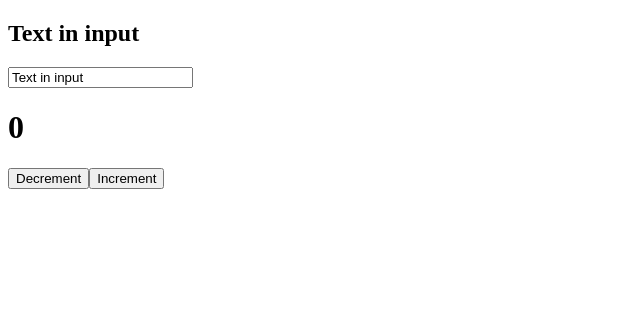
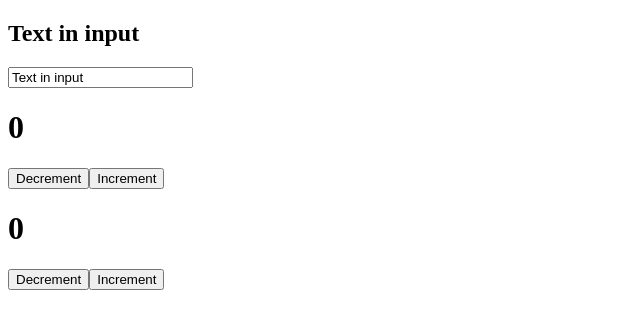
Before and after one commit to OollNalivai/react-js-uibitv-fundamental-2023, a React (Create React App) app: page / in a window 1280 px wide. Shown: the top 328 px of the page, without its empty margins (0-640 px from the left). Built offline with nearby package versions, Linux system fonts and the light colour scheme.

Commit message:
fetch: counter Class component

```diff
--- a/src/App.js
+++ b/src/App.js
@@ -1,5 +1,6 @@
 import React, {useState} from 'react';
 import Counter from './components/Counter';
+import ClassCounter from './components/ClassCounter';
 
 function App() {
     const [value, setValue] = useState('Text in input');
@@ -8,7 +9,8 @@
         <div className="App">
             <h2>{value}</h2>
             <input type="text" onChange={event => setValue(event.target.value)} value={value}/>
-            <Counter></Counter>
+            <Counter/>
+            <ClassCounter/>
         </div>
     );
 }
--- /dev/null
+++ b/src/components/ClassCounter.jsx
@@ -0,0 +1,31 @@
+import React from 'react';
+
+class ClassCounter extends React.Component {
+
+    constructor() {
+        super();
+        this.state = {
+            count: 0
+        }
+        this.increment = this.increment.bind(this)
+        this.decrement = this.decrement.bind(this)
+    }
+
+    increment() {
+        this.setState({count: this.state.count + 1})
+    }
+
+    decrement() {
+        this.setState({count: this.state.count - 1})
+    }
+
+    render() {
+        return (<div>
+                <h1>{this.state.count}</h1>
+                <button onClick={this.decrement}>Decrement</button>
+                <button onClick={this.increment}>Increment</button>
+            </div>);
+    }
+}
+
+export default ClassCounter;
--- a/src/components/Counter.jsx
+++ b/src/components/Counter.jsx
@@ -11,7 +11,6 @@
         setCount(count - 1);
     }
 
-
     return (
         <div>
             <h1>{count}</h1>
```
